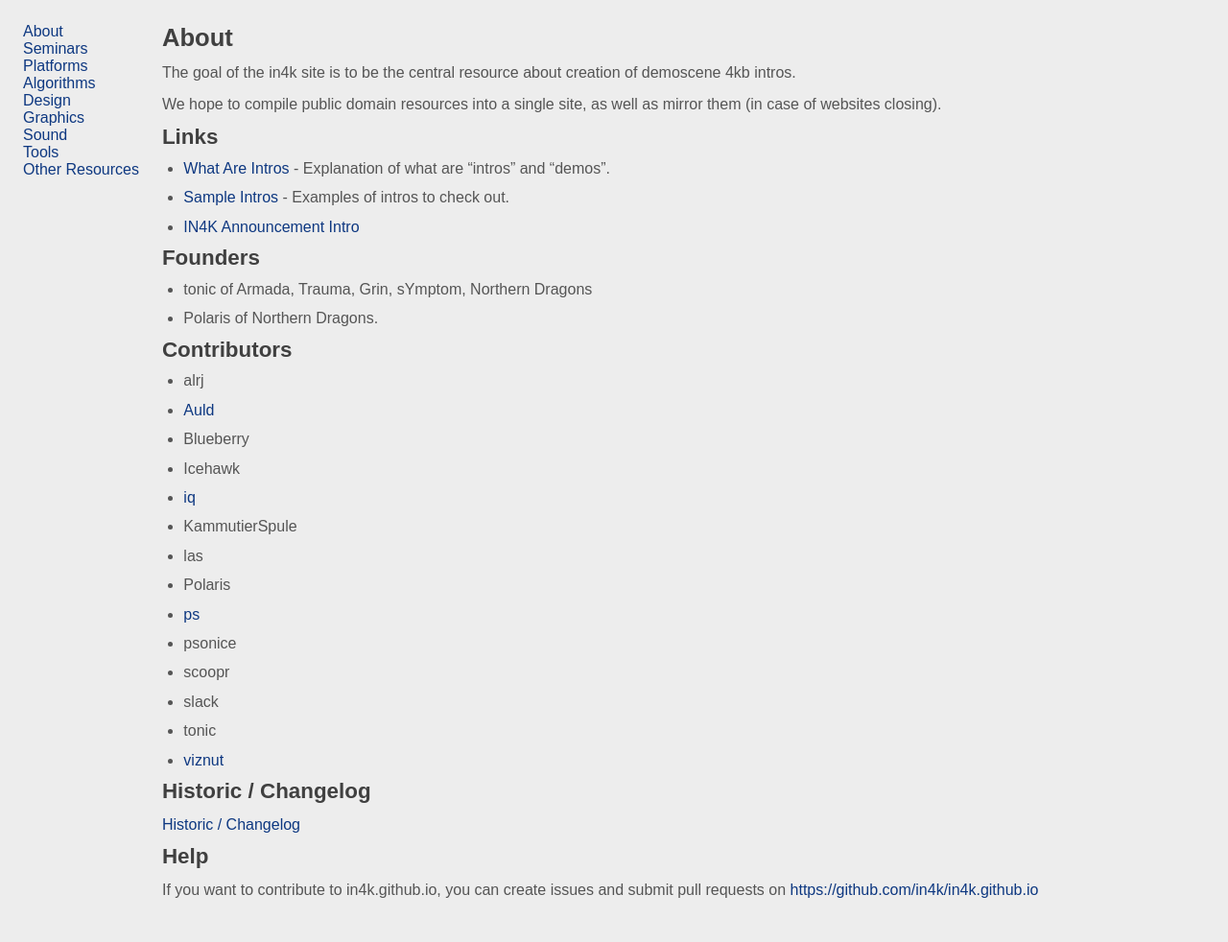
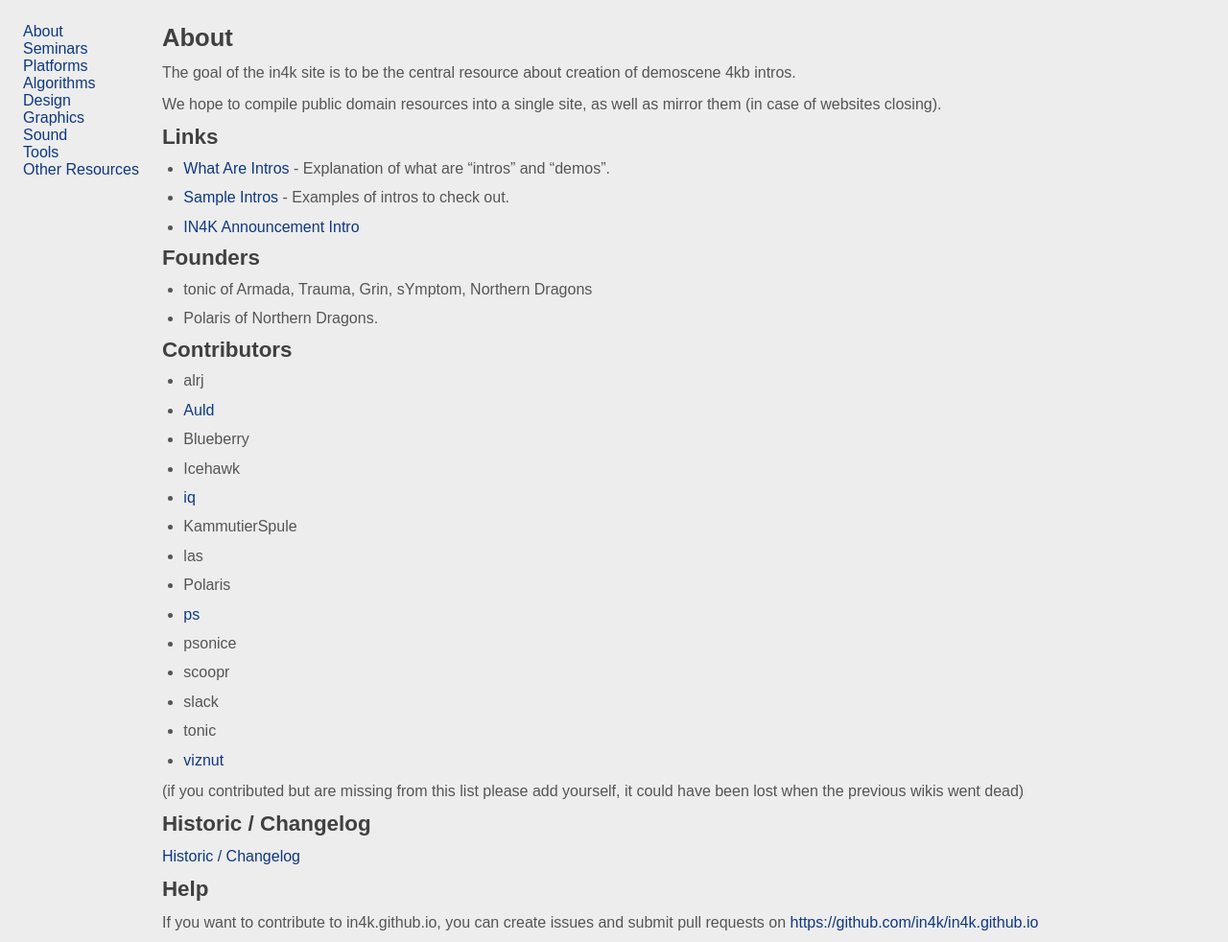
Before and after one commit to in4k/in4k.github.io, a Jekyll site: the page built from wiki/about.markdown, in a window 1280 px wide. Shown: the whole page at 96% size. Built offline with Jekyll 4.4.1, drawn with Linux system fonts in a browser that asks for light colours; some web fonts are replaced; before the commit the page ends 949 px from its top, so only the background shows below that.

Commit message:
Update about.markdown

```diff
--- a/wiki/about.markdown
+++ b/wiki/about.markdown
@@ -35,6 +35,8 @@ We hope to compile public domain resources into a single site, as well as mirror
 * tonic
 * [viznut](http://countercomplex.blogspot.fi/)
 
+(if you contributed but are missing from this list please add yourself, it could have been lost when the previous wikis went dead)
+
 ## Historic / Changelog
 
 [Historic / Changelog](historic)
```
